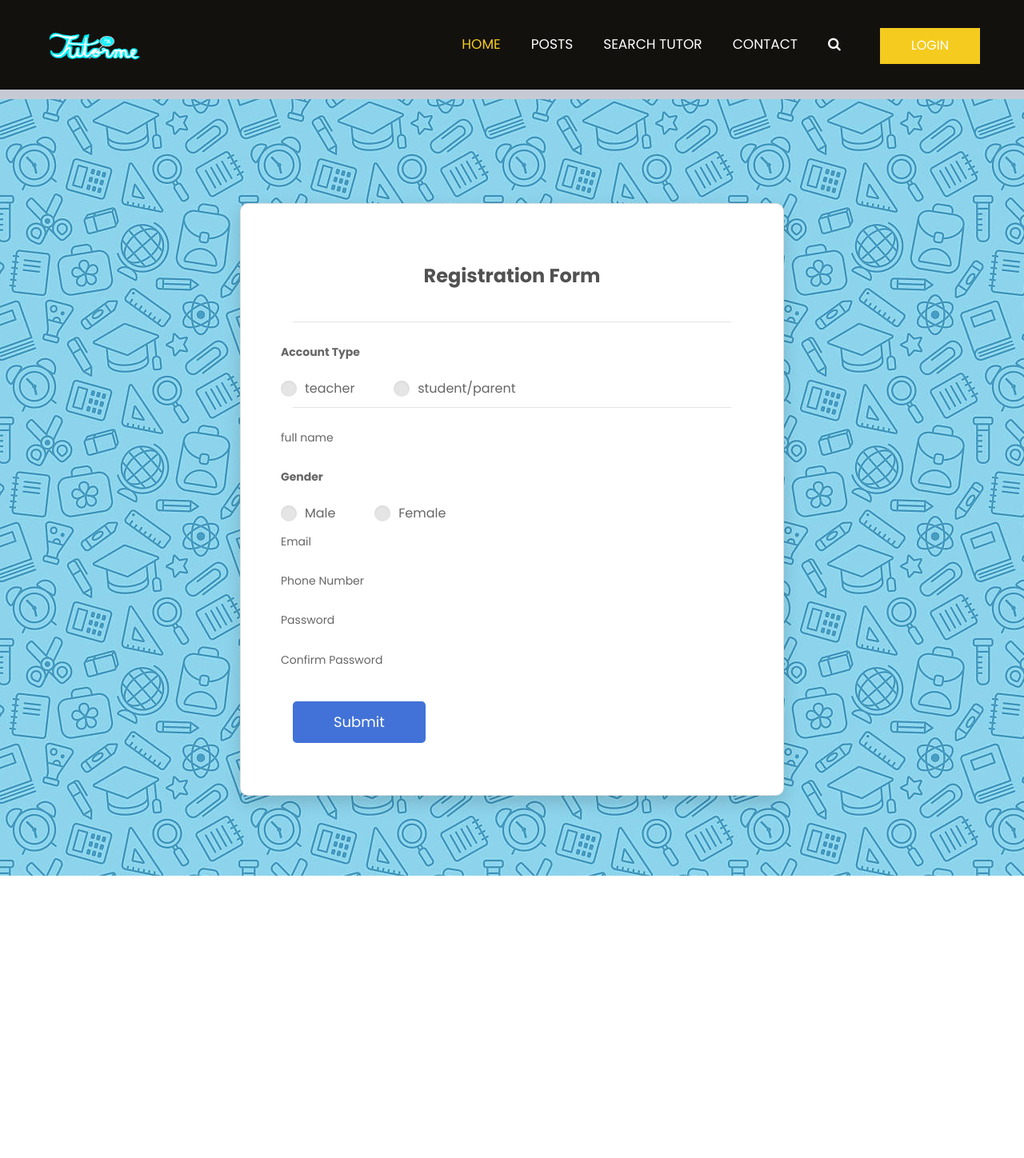
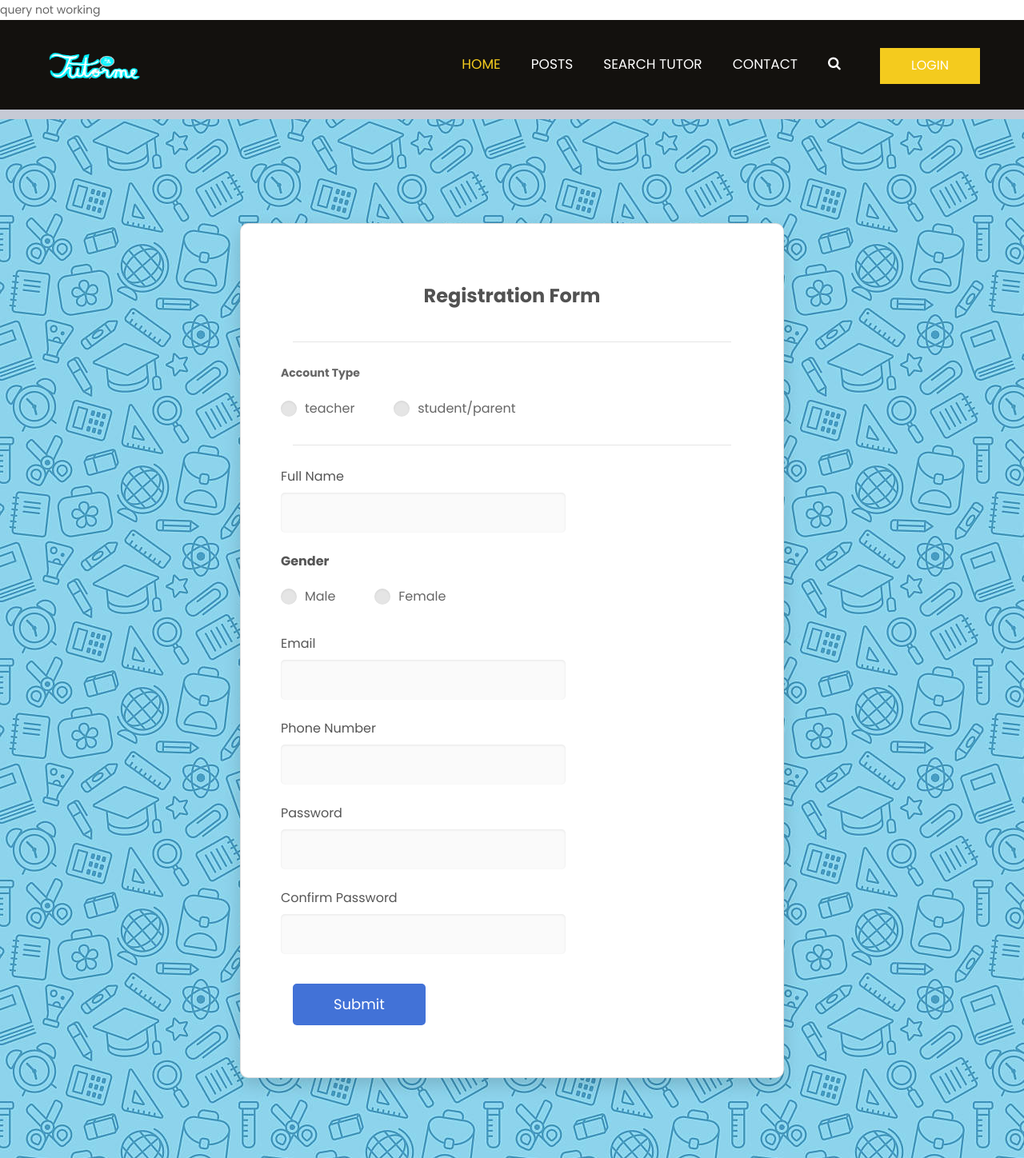
Before and after one commit to imaan123/tutorme_project, a PHP site: page /registration.php in a window 1280 px wide. Shown: the whole page at 80% size. Before the commit the page ends 1095 px from the top, so only its background shows below. Run offline with PHP 8.4, Linux system fonts and the light colour scheme; some libraries are stand-ins or nearby versions.

Commit message:
Update registration.php

```diff
--- a/registration.php
+++ b/registration.php
@@ -1,11 +1,6 @@
 <?php
+include("inc/connect.inc.php");
 
-$conn = new mysqli("localhost","root","","tutorme");
-
-if($conn->connect_error)
-{
-    die("Connection failed",$conn->connect_error);
-}
 ob_start();
 session_start();
 if (!isset($_SESSION['userlogin'])) {
@@ -79,13 +74,12 @@ $_POST['first_name'] = trim($_POST['first_name']);
 						//throw new Exception('Email is not valid!');
 						//success message
 
-						$sql = "INSERT INTO `user` (`fullname`,`gender`,`email`,`phone`,`pass`,`type`,`confirmcode`) VALUES ('".$u_fname."','".$u_gender."','".$u_email."','".$u_mobile."','".$u_pass."','".$u_ac."','".$confirmCode."')";
-
+						$sql = "INSERT INTO `user` (fullname,gender,email,phone,pass,type,confirmcode) VALUES ('".$u_fname."','".$u_gender."','".$u_email."','".$u_mobile."','".$u_pass."','".$u_ac."','".$confirmCode."')";
 						if($conn->query($sql)){
 							//success message
 						$success_message = '
 						<div class="signupform_content"><h2><font face="bookman">Registration successfull!</font></h2>
-						<div class="signupform_text" style="font-size: 18px; text-align: center;">
+						<div class="signupform_content" style="font-size: 18px; text-align: center;">
 						<font face="bookman">
 							Email: '.$u_email.'<br>
 							Activation code sent to your email. <br>
@@ -114,7 +108,7 @@ $_POST['first_name'] = trim($_POST['first_name']);
 	catch(Exception $e) {
 		$error_message = $e->getMessage();
 	}
-}
+}else{echo 'query not working';}
 
 ?>
 <!DOCTYPE html>
@@ -236,16 +230,16 @@ $_POST['first_name'] = trim($_POST['first_name']);
                         <div class="row row-space">
                             <div >
 							<label class="label"><b>Account Type</b></label>
-                                <div class="input-group">
+                                <div class="input-gold">
 
 
                                     <div class="p-t-10">
                                         <label class="radio-container m-r-45" >teacher
-                                            <input type="radio"   name="account">
+                                            <input type="radio"   name="account" value="teacher">
                                             <span class="checkmark"></span>
                                         </label>
                                         <label class="radio-container" >student/parent
-                                            <input type="radio" name="account">
+                                            <input type="radio" name="account" value="student">
                                             <span class="checkmark"></span>
                                         </label>
                                     </div>
@@ -258,25 +252,24 @@ $_POST['first_name'] = trim($_POST['first_name']);
                         <br>
                         <div class="row row-space">
                             <div >
-                                <div class="input-group">
-                                    <label class="label">full name</label>
-                                    <input class="input--style-4" type="text" name="first_name">
+                                <div class="input-gold">
+                                    <label class="labelx">full name</label>
+                                    <input class="input-style-gold" type="text" name="first_name">
                                 </div>
                             </div>
                         </div>
                         <div class="row row-space">
-
                             <div >
-							<label class="label"><b>Gender</b></label>
-                                <div class="input-group">
+							<label class="labelx"><b>Gender</b></label>
+                                <div class="input-gold">
 
                                     <div class="p-t-10">
                                         <label class="radio-container m-r-45">Male
-                                            <input type="radio"  name="gender">
+                                            <input type="radio"  name="gender" value="male">
                                             <span class="checkmark"></span>
                                         </label>
                                         <label class="radio-container">Female
-                                            <input type="radio" name="gender">
+                                            <input type="radio" name="gender" value="female">
                                             <span class="checkmark"></span>
                                         </label>
                                     </div>
@@ -285,35 +278,35 @@ $_POST['first_name'] = trim($_POST['first_name']);
                         </div>
                         <div class="row row-space">
                             <div >
-                                <div class="input-group">
-                                    <label class="label">Email</label>
-                                    <input class="input--style-4" type="email" name="email">
+                                <div class="input-gold">
+                                    <label class="labelx">Email</label>
+                                    <input class="input-style-gold" type="email" name="email">
                                 </div>
                             </div>
                             <div >
-                                <div class="input-group">
-                                    <label class="label">Phone Number</label>
-                                    <input class="input--style-4" type="text" name="phone">
+                                <div class="input-gold">
+                                    <label class="labelx">Phone Number</label>
+                                    <input class="input-style-gold" type="text" name="mobile">
                                 </div>
                             </div>
                             <div >
-                                <div class="input-group">
-                                    <label class="label">Password</label>
-                                    <input class="input--style-4" type="password" name="password">
+                                <div class="input-gold">
+                                    <label class="labelx">Password</label>
+                                    <input class="input-style-gold" type="password" name="password">
                                 </div>
                             </div>
                             <div >
-                                <div class="input-group">
-                                    <label class="label">Confirm Password</label>
-                                    <input class="input--style-4" type="password" name="cpassword">
+                                <div class="input-gold">
+                                    <label class="labelx">Confirm Password</label>
+                                    <input class="input-style-gold" type="password" name="cpassword">
                                 </div>
                             </div>
                         </div>
 
                         <div class="p-t-15">
-                            <button class="btn btn--radius-2 btn--blue" type="submit">Submit</button>
+                            <button class="btn btn--radius-2 btn--blue" type="submit" name="signup">Submit</button>
                         </div>
-                    </form>'
+                    </form>';
 					?>
                 </div>
             </div>
```
